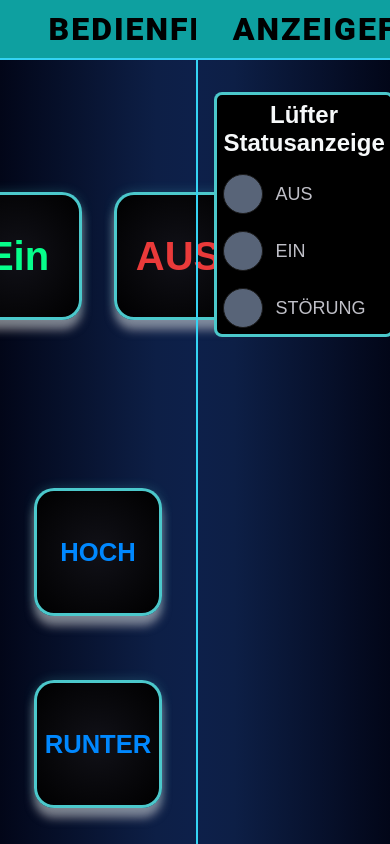
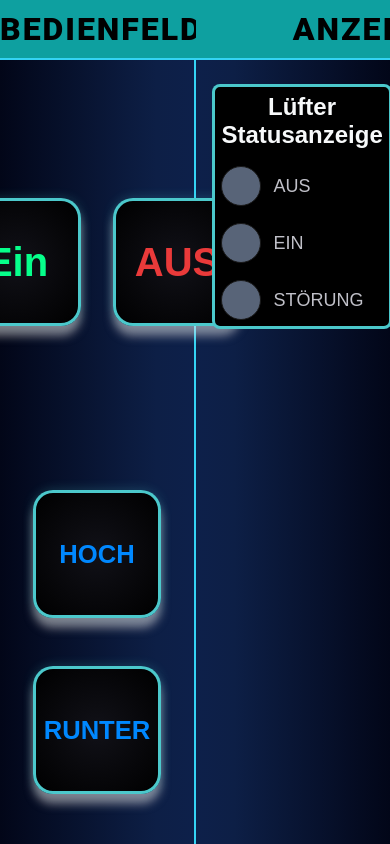
Before and after one commit to d-schwanzl/luefterprojekt-esp32, a website: page web/public/index.html in a window 390 px wide. Drawn offline with Linux system fonts and the light colour scheme.

Commit message:
Web-Interface ist soweit fertiggestellt

```diff
--- a/web/public/index.html
+++ b/web/public/index.html
@@ -31,12 +31,11 @@
      </div>
    </div>
 
-
        <!-- Container rechts-->
 
     <div class="container" id="container-rechts">
 
-    <h2>Anzeigefeld</h2>
+    <h2 id="h2Anzeigefeld">Anzeigefeld</h2>
 
       <div class="sub-container3">
 
@@ -82,7 +81,7 @@
 
 
 
-<!-- Container Bargraph und Container Matrixanzeige zusammenfassen -->
+<!-- Container Bargraph und Container Matrixanzeige RPM-Anzeige zusammenfassen -->
 <div class="containerSum">
 
  <!--2. Bargraph :Lüfterstufen-->
--- a/web/public/script.js
+++ b/web/public/script.js
@@ -118,12 +118,19 @@
   const element = document.getElementById('symbol-led3');
   if (element) {
     if (data.value == 0) {
-      element.classList.remove('active');
+      element.classList.remove('blinking');
     } else {
-      element.classList.add('active');
+      element.classList.add('blinking');
     }
   }
 }
+
+
+
+
+
+
+
 
 
   } catch (e) {
--- a/web/public/style.css
+++ b/web/public/style.css
@@ -1,22 +1,28 @@
 
+
+
+
+/* Verhindert Textmarkierung */
+* {
+  user-select: none;
+}
 
 .dev-banner {
   position: fixed;
   top: 0;
   left: 0;
   width: 100%;
-  padding: 12px;
+  padding: 6px;
   box-sizing: border-box;
-  background: #ffcc00;
+  background: #e9e0bc;
   color: #000;
   text-align: center;
   font-weight: bold;
-  border-bottom: 2px solid #cc9900;
   z-index: 9999;
 
 
   transform: translateY(0);
-  transition: transform 0.3s ease-in-out; /* Weiche Ein-/Ausblend-Animation */
+  transition: transform 0.8s ease-in-out; /* Weiche Ein-/Ausblend-Animation */
 }
 
 
@@ -30,7 +36,7 @@
 }
 
 html, body {
-  width: 100vw;
+  width: 100%;
   height: 100vh;
   margin: 0;
   padding: 0;
@@ -62,9 +68,9 @@
 
 
 
-h2 {
-    width: 55%;
-  min-width: 300px;
+.container h2 {
+  width: 55%;
+  /* min-width: 300px; */
   margin: 0;
   width: 100%;                  /* Zwingt die Überschrift auf die volle Breite des Halb-Containers */
   color: rgb(0, 0, 0);
@@ -80,10 +86,13 @@
 
 }
 
+#h2Anzeigefeld {
+min-width: 420px;
+}
 
 .container {
 
-  height: 100%;
+
   display: flex;
   flex-direction: column;  /* Unter-Container untereinander stapeln */
 
@@ -95,8 +104,10 @@
   flex-direction: column;
   justify-content: center;
   align-items: center;
- gap: clamp(1rem, 1vw, 2rem);
-  padding: 0.5rem 0.5rem;
+ gap: clamp(1.5rem, 2vw, 2rem);
+  padding: 1.5rem 1.5rem;
+      border-right: 0.15rem solid #35d3f3;
+
 
 }
 
@@ -111,6 +122,7 @@
 #container-rechts {
   width: 55%;
   min-width: 300px;
+
 
 }
 
@@ -139,11 +151,13 @@
   justify-content: center;
   align-items: center;
   /* Flexibler Abstand: Passt sich der Bildschirmhöhe an, zwischen 15px und 25px */
- gap: clamp(4rem, 1vw, 3rem);
+ gap: clamp(3rem, 1vw, 3rem);
 
 
   /* margin-top: 2.5rem;  */
 }
+
+
 
 /* Anordnung nebeneinander (Anzeigefeld rechts) */
 .sub-container3 {
@@ -153,8 +167,8 @@
   gap: 2rem;
   width: 100%;
   height: 100%;
-  padding: 2rem 1rem;
-  border-left: 0.15rem solid #35d3f3;
+  padding: 1.5rem 1rem;
+
   min-width: 0;
 
 }
@@ -178,7 +192,7 @@
   container-name: taster;
 
   aspect-ratio: 1 / 1;
-  width: clamp(8rem, 10vw, 10rem);
+  width: clamp(8rem, 10vw, 12rem);
   display: flex;
   align-items: center;
   justify-content: center;
@@ -214,13 +228,13 @@
 
 .taster--hoch {
   font-weight: 550;
-  font-size: clamp(1.6rem, 2.8vw, 2.2rem);
+  font-size: clamp(1.6rem, 2vw, 2.2rem);
   color: #0088ff;
 }
 
 .taster--runter {
   font-weight: 550;
- font-size: clamp(1.6rem, 2.8vw, 2.2rem);
+ font-size: clamp(1.6rem, 2vw, 2.2rem);
   color: #0088ff;
 }
 
@@ -281,14 +295,29 @@
    background-color: #71f6a6;
    box-shadow: 0 0 0.5rem #00ff66, 0 0 0.875rem rgba(0, 255, 102, 0.5);
 }
-#symbol-led3.active {
-   background-color: #fbff00;
-   box-shadow: 0 0 0.5rem #fafe00, 0 0 0.875rem rgba(0, 255, 102, 0.5);
+
+#symbol-led3.blinking {
+animation: farbBlinker 0.5s infinite alternate ease-in-out;
 }
 
 
+/* Die Animation: Wechselt z.B. zwischen Dunkelgrau und hellem Gelb*/
+@keyframes farbBlinker {
+  0% {
+    background-color: #3a3a3a;
+    box-shadow: none;
+  }
+  100% {
+
+  background-color: #fbff00;
+  box-shadow: 0 0 10px #ffcc00;
+  }
+}
+
+
+
 /* ==========================================================
-   CONTAINER SUMMEN
+   Container Bargraph und Container Matrixanzeige RPM-Anzeige zusammenfassen
    ========================================================== */
 .containerSum {
      display: flex;
```
